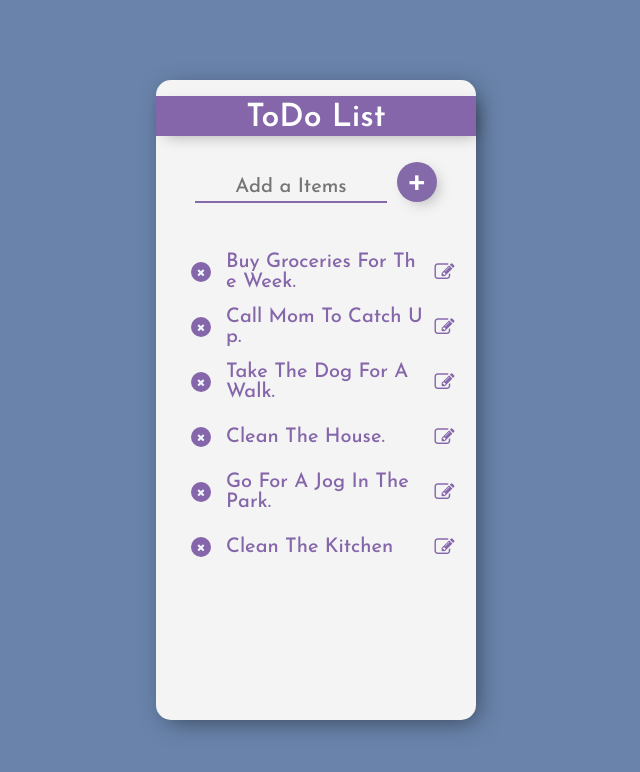
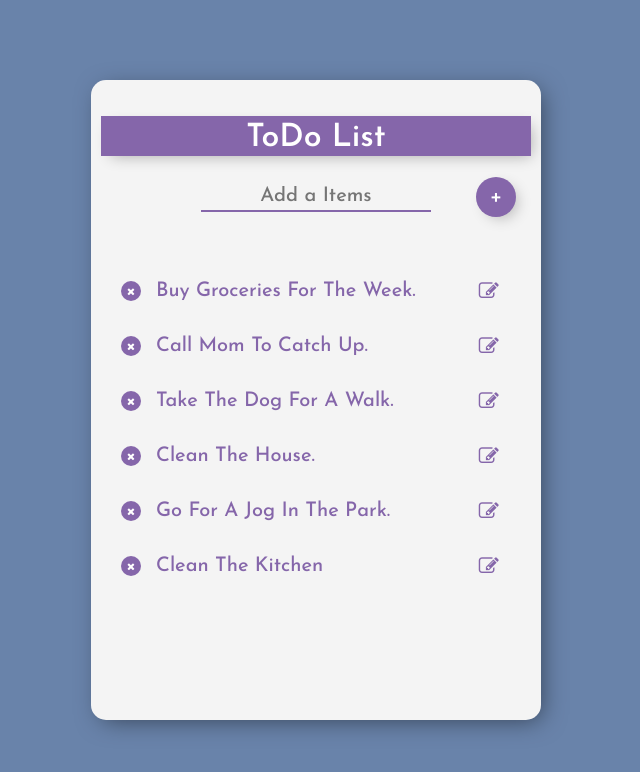
Before and after one commit to VinayShetyeOfficial/ToDoList1-React, a React (Create React App) app: page / in a window 1280 px wide. Shown: the top 772 px of the page, without its empty margins (324-964 px from the left). Built offline with nearby package versions, Linux system fonts and the light colour scheme.

Commit message:
updated file

```diff
--- a/src/index.css
+++ b/src/index.css
@@ -1,29 +1,51 @@
-@import url('https://fonts.googleapis.com/css2?family=Carter+One&family=Josefin+Sans:ital,wght@0,400;0,500;0,600;1,300&family=Secular+One&display=swap');
+/* Import fonts */
+@import url("https://fonts.googleapis.com/css2?family=Josefin+Sans:ital,wght@0,400;0,500;0,600;1,300&family=Secular+One&display=swap");
 
+/* Global theme variables */
+:root {
+  --primary-color: #8566aa;
+  --primary-hover: #6f549e;
+  --success-color: #20bf6b;
+  --danger-color: #d71616;
+  --bg-color: #6983aa;
+  --white: #fff;
+  --shadow-light: 5px 5px 15px -5px rgba(0, 0, 0, 0.3);
+  --shadow-medium: 5px 5px 25px -5px rgba(0, 0, 0, 0.5);
+}
+
+/* Global reset and base styles */
 * {
   box-sizing: border-box;
+  margin: 0;
   padding: 0;
-  margin: 0;
-  font-family: 'Josefin Sans', sans-serif;
+  font-family: "Josefin Sans", sans-serif;
 }
 
+/* Main layout styles */
 .main_div {
   width: 100%;
-  height: 100vh;
-  background: #6983aa;
+  min-height: 100vh;
+  background: var(--bg-color);
   display: flex;
   flex-direction: row;
   justify-content: center;
   align-items: center;
   text-align: center;
+  padding: 20px;
 }
 
 .center_div {
-  width: 25%;
+  width: 100%;
+  max-width: 450px;
   height: 80vh;
   background-color: #f4f4f4;
-  box-shadow: 5px 5px 25px -5px rgba(0, 0, 0, 0.5);
+  box-shadow: var(--shadow-medium);
   border-radius: 15px;
+  padding: 20px 10px 30px;
+  display: flex;
+  flex-direction: column;
+  overflow: hidden;
+  animation: fadeIn 1s ease;
 }
 
 .center_div .message {
@@ -31,32 +53,71 @@
   font-size: 16px;
   margin-top: 7px;
   width: 60%;
-  margin-left: 14.5%;
+  margin-inline: auto;
   min-height: 22px;
-  color: rgb(215, 22, 22);
+  color: var(--danger-color);
 }
 
 h1 {
+  position: sticky;
+  top: 0;
+  z-index: 1;
+  color: var(--white);
+  background-color: var(--primary-color);
+  padding: 6px 0 2px;
+  margin-bottom: 10px;
+  box-shadow: var(--shadow-light);
+  font-size: 2rem;
+}
+
+/* Style for input container */
+.input_container {
   position: relative;
-  color: white;
-  background-color: transparent;
-  background-color: #8566aa;
-  padding: 6px 0 2px 0;
+  display: flex;
+  justify-content: center;
+  align-items: center;
+  padding: 0 20px;
   margin-bottom: 10px;
-  box-shadow: 5px 5px 15px -5px rgba(0, 0, 0, 0.3);
 }
 
 input {
   text-align: center;
   height: 30px;
-  top: 10px;
   border: none;
+  border-bottom: 2px solid var(--primary-color);
   background-color: transparent;
   font-size: 20px;
   font-weight: 500;
-  width: 60%;
-  border-bottom: 2px solid #856aaa;
   outline: none;
+  text-align: left;
+  transition: all 0.3s ease;
+}
+
+input::placeholder {
+  text-align: center;
+}
+
+.add_btn {
+  position: absolute;
+  right: 15px;
+  background-color: var(--primary-color);
+  color: var(--white);
+  border-radius: 50%;
+  width: 40px;
+  height: 40px;
+  border: none;
+  cursor: pointer;
+  display: flex;
+  justify-content: center;
+  align-items: center;
+  font-size: 24px;
+  box-shadow: var(--shadow-light);
+  transition: all 0.3s ease;
+}
+
+.add_btn:hover {
+  transform: scale(1.1);
+  background: var(--primary-hover);
 }
 
 button {
@@ -81,8 +142,8 @@ button:hover {
 ol {
   margin-top: 20px;
   width: 98%;
-  height: 65%;
-  overflow: hidden scroll;
+  overflow-y: auto;
+  max-height: calc(100% - 150px);
 }
 
 ol li {
@@ -93,31 +154,48 @@ ol li {
   font-weight: 500;
   min-height: 40px;
   display: flex;
-  word-break: break-all;
+  word-break: break-word;
   align-items: center;
-  color: #8566aa;
+  color: var(--primary-color);
   text-transform: capitalize;
+  animation: slideIn 0.5s ease forwards;
+  transition: all 0.3s ease;
+}
+
+ol li:nth-child(-n + 6) {
+  animation: slideInInitial 1s ease forwards;
+}
+
+ol li:hover {
+  transform: translateX(5px);
+  background: rgba(255, 255, 255, 0.1);
 }
 
 /* ===== Scrollbar CSS ===== */
 /* Firefox */
 .todo_style {
-    scrollbar-width: auto;
-    scrollbar-color: #8f54a0 #ffffff;
+  scrollbar-width: thin;
+  scrollbar-color: #8566aa #f1f1f1;
+  overflow-y: auto;
 }
 
 /* Chrome, Edge, and Safari */
 .todo_style::-webkit-scrollbar {
-    width: 5px;
+  width: 4px;
 }
 
 .todo_style::-webkit-scrollbar-track {
-    background: transparent;
+  background: #f1f1f1;
+  border-radius: 2px;
 }
 
 .todo_style::-webkit-scrollbar-thumb {
-    background-color: #8f54a0;
-    border-radius: 10px;
+  background: var(--primary-color);
+  border-radius: 2px;
+}
+
+.todo_style::-webkit-scrollbar-thumb:hover {
+  background: var(--primary-hover);
 }
 
 .todo_style .fa-times {
@@ -127,10 +205,11 @@ ol li {
   font-size: 10px;
   justify-content: center;
   align-items: center;
-  background-color: #8566aa;
+  background-color: var(--primary-color);
   border-radius: 50%;
-  margin: 0 15px 0 35px;
-  color: aliceblue;
+  margin: 0 15px 0 20px;
+  color: var(--white);
+  transition: all 0.2s ease;
 }
 
 .todo_style .fa-edit {
@@ -140,11 +219,12 @@ ol li {
   margin-left: auto;
   padding-left: 10px;
   margin-right: 8%;
+  transition: all 0.2s ease;
 }
 
 .todo_style .fa-edit:hover {
   cursor: pointer;
-  color: #20bf6b;
+  color: var(--success-color);
 }
 
 .todo_style .fa-edit.active {
@@ -153,20 +233,23 @@ ol li {
 
 .todo_style .fa-times:hover {
   cursor: pointer;
-  background-color: crimson;
+  background-color: var(--danger-color);
 }
 
 .todo_style .fa-times:hover .list_style {
-  color: crimson;
+  color: var(--danger-color);
 }
 
 .todo_style .listStatus {
-  margin-left: 70px;
+  text-align: center;
+  justify-content: center;
+  word-break: break-word;
 }
 
 @media (max-width: 768px) {
+  /* Height for mobile devices */
   .center_div {
-    width: 55%;
+    height: 96vh;
   }
 
   .todo_Style .fa_times {
@@ -185,8 +268,101 @@ ol li {
   }
 
   ol {
-    height: 65%;
     overflow-y: scroll;
   }
+}
 
+@media (max-width: 490px) {
+  .main_div {
+    padding: 10px 8px;
   }
+}
+
+@media (max-width: 380px) {
+  .input_container {
+    justify-content: start;
+  }
+
+  input {
+    width: 80%;
+  }
+
+  ol li {
+    margin-bottom: 10px;
+  }
+
+  .center_div .message {
+    width: 80%;
+    /* margin-inline: 0; */
+  }
+
+  .todo_style .fa-times {
+    margin: 0 10px 0 15px;
+  }
+
+  .todo_style .fa-edit {
+    margin-right: 15px;
+  }
+}
+
+/* Add styles for the list container */
+.todo_list_container {
+  flex: 1;
+  overflow-y: auto;
+  margin-top: 10px;
+  padding: 0 10px;
+}
+
+/* Style the scrollbar */
+.todo_list_container::-webkit-scrollbar {
+  width: 6px;
+}
+
+.todo_list_container::-webkit-scrollbar-track {
+  background: #f1f1f1;
+  border-radius: 3px;
+}
+
+.todo_list_container::-webkit-scrollbar-thumb {
+  background: var(--primary-color);
+  border-radius: 3px;
+}
+
+.todo_list_container::-webkit-scrollbar-thumb:hover {
+  background: var(--primary-hover);
+}
+
+/* Add animation keyframes */
+@keyframes slideIn {
+  from {
+    transform: translateX(-100%);
+    opacity: 0;
+  }
+  to {
+    transform: translateX(0);
+    opacity: 1;
+  }
+}
+
+@keyframes fadeIn {
+  from {
+    opacity: 0;
+    transform: translateY(-180px);
+  }
+  to {
+    opacity: 1;
+    transform: translateY(0);
+  }
+}
+
+/* Add a new keyframe for initial load */
+@keyframes slideInInitial {
+  from {
+    transform: translateX(-100%);
+    opacity: 0;
+  }
+  to {
+    transform: translateX(0);
+    opacity: 1;
+  }
+}
```
Lines whose indentation alone changed are shown as unchanged.
